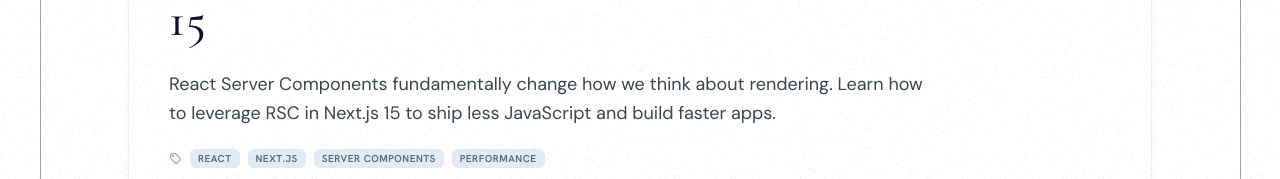
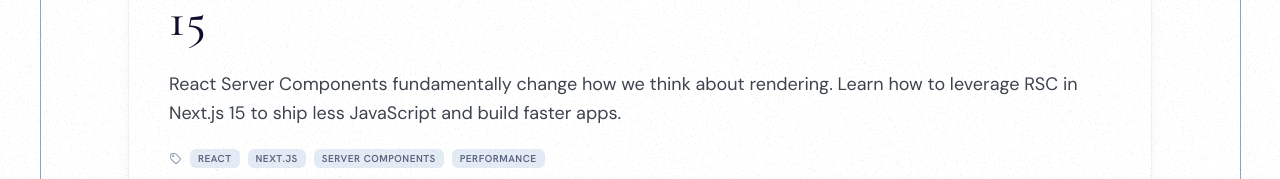
Before and after one commit to SapanMozammel/sapan.dev, a Next.js app: page /en/articles/mastering-react-server-components-nextjs-15 in a window 1280 px wide. Shown: the part 695-874 px from the top of the page. Built offline with nearby package versions, Linux system fonts and the light colour scheme.

Commit message:
Update page.tsx

```diff
--- a/src/app/[locale]/articles/[slug]/page.tsx
+++ b/src/app/[locale]/articles/[slug]/page.tsx
@@ -167,7 +167,7 @@ const BlogDetailPage = async ({ params }: Props) => {
 								<span className='text-secondary-400 dark:text-secondary-600 font-hg text-xs font-medium'>{formatDate(post.publishedAt)}</span>
 							</div>
 							<h1 className='font-cg text-dark text-3xl leading-tight font-medium tracking-wide sm:text-4xl lg:text-5xl dark:text-white'>{post.title}</h1>
-							<p className='text-secondary-600 dark:text-secondary-400 max-w-3xl text-base leading-relaxed sm:text-lg'>{post.excerpt}</p>
+							<p className='text-secondary-600 dark:text-secondary-400 max-w-5xl text-base leading-relaxed sm:text-lg'>{post.excerpt}</p>
 							<div className='flex flex-wrap items-center gap-2'>
 								<IconTag size={13} stroke={2} className='text-secondary-400 dark:text-secondary-600' />
 								{post.tags.map((tag) => (
@@ -181,7 +181,7 @@ const BlogDetailPage = async ({ params }: Props) => {
 							</div>
 						</div>
 					</div>
-					<div className='w-full max-w-3xl'>
+					<div className='w-full max-w-5xl'>
 						<div className='prose-custom'>{post.content.map((block, index) => renderBlock(block, index))}</div>
 					</div>
 					{otherPosts.length > 0 && (
```
